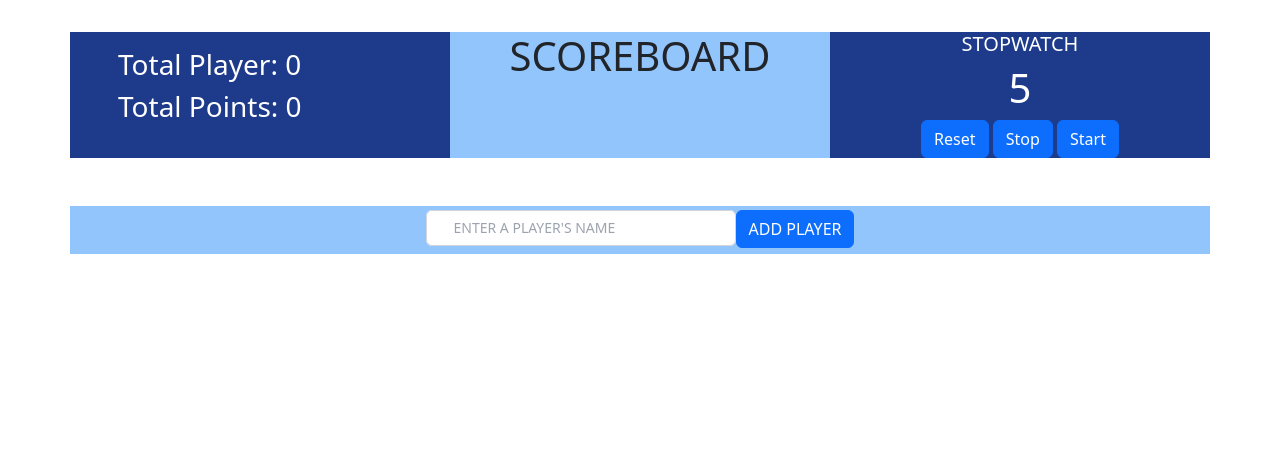
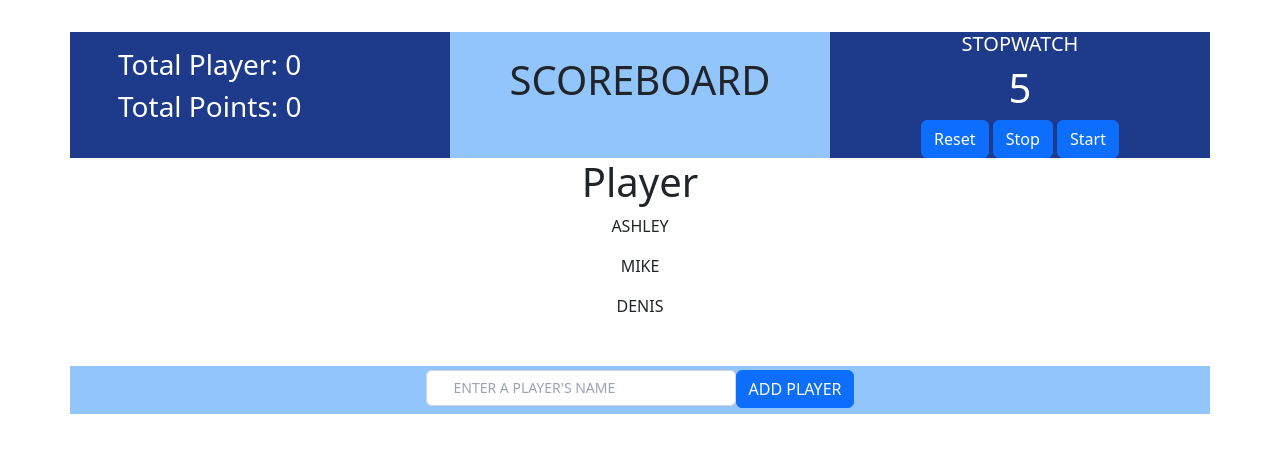
Before and after one commit to MuchokiDavid/scoreboard, a React (Create React App) app: page / in a window 1280 px wide. Shown: the top 452 px of the page. Built offline with nearby package versions, Linux system fonts and the light colour scheme.

Commit message:
List added

```diff
--- a/src/App.js
+++ b/src/App.js
@@ -7,7 +7,6 @@ import Player from './components/Player';
 function App() {
   return (
     <div className="App mt-8">
-      <Header/>
       <Player/>
     </div>
   );
--- a/src/components/Header.js
+++ b/src/components/Header.js
@@ -11,7 +11,7 @@ function Header() {
         <Container>
             <Row className='bg-blue-300'>
                 <Col className='pe-8 bg-blue-900'><Total/></Col>
-                <Col><h1>SCOREBOARD</h1></Col>
+                <Col><h1 className='mt-4'>SCOREBOARD</h1></Col>
                 <Col className='pe-8 bg-blue-900'><Timer/></Col>
             </Row>
 
--- a/src/components/Player.js
+++ b/src/components/Player.js
@@ -1,25 +1,34 @@
 import React from 'react'
 import { useState } from 'react'
 import Footer from './Footer'
+import Header from './Header';
 import { FaCrown } from "react-icons/fa";//black
 import { LuCrown } from "react-icons/lu";//white
+import { playerList } from '../data/ListPlayers';
 
 
 function Player() {
-  const [formData, setFormdata] = useState({
-      name: '',
+  const [player, setPlayer] = useState(playerList);
+
+  const handleSubmit = (data) => {
+    setPlayer ((prevList) => [...prevList, data])
+  }
+
+  const playersList= player.map((p, index)=> {
+    return (
+      <div key={index} className="bg-white">
+        <p>{p}</p>
+      </div>
+    )
   })
-  const handleSubmit = (data) => {
-    setFormdata({
-      ...formData,
-      name: data,
-    })
-  }
-  console.log(formData)
-console.log(formData.name)
+
   return (
     <div>
-
+      <Header/>
+      <div>
+        <h1>Player</h1>
+        {playersList}
+      </div>
       <Footer handleForm = {handleSubmit}/>
     </div>
   )
--- /dev/null
+++ b/src/data/ListPlayers.js
@@ -0,0 +1 @@
+export const playerList = ["ASHLEY","MIKE","DENIS"]
```
